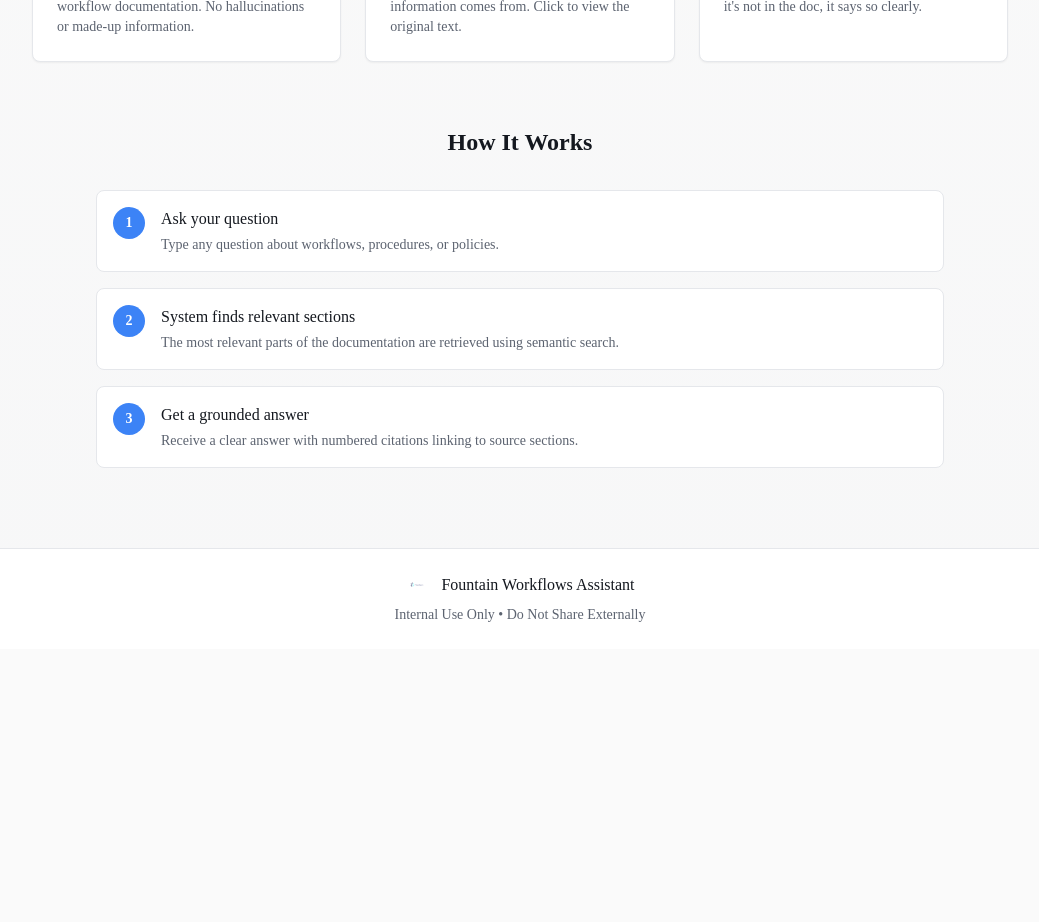
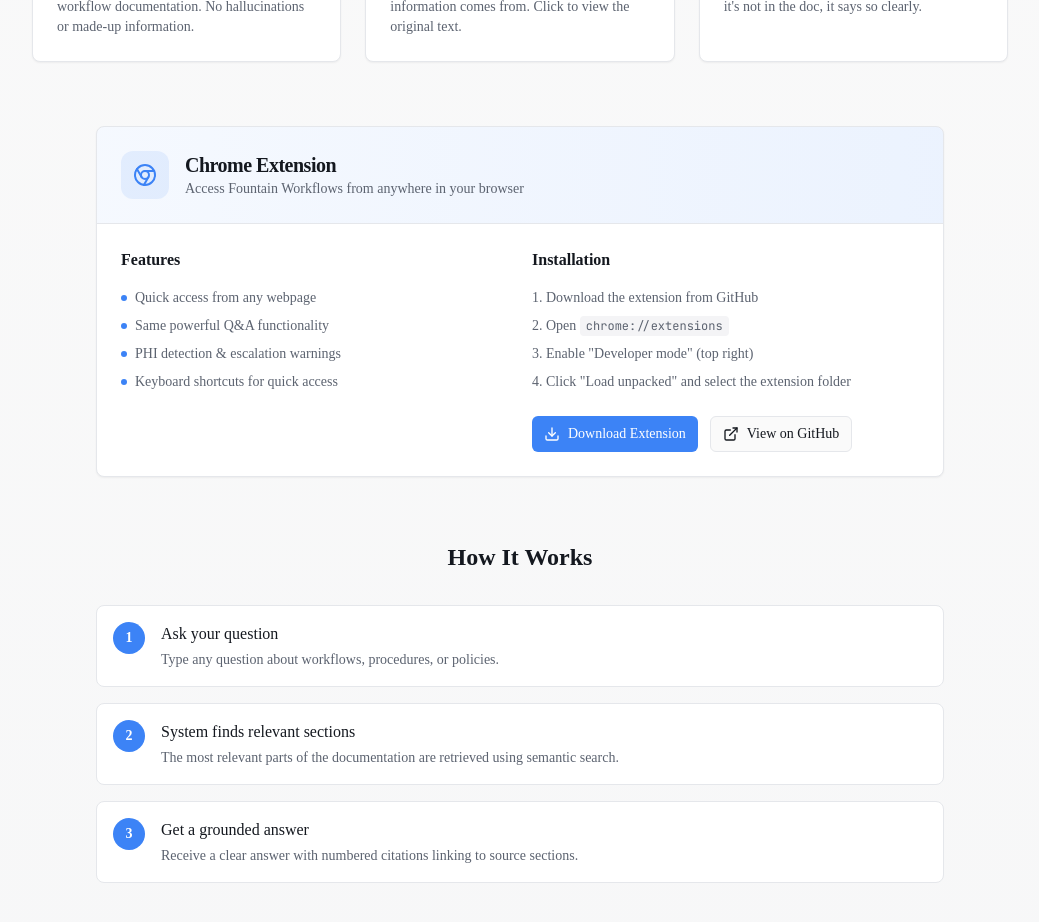
Before and after one commit to draphael123/fountain-ai-bot, a Next.js app: page / in a window 1280 px wide. Shown: the part 840-1762 px from the top of the page, without its empty margins (120-1159 px from the left). Before the commit the page ends 1489 px from the top, so only its background shows below. Built offline with nearby package versions, Linux system fonts and the light colour scheme.

Commit message:
Add Chrome extension section to homepage

```diff
--- a/app/page.tsx
+++ b/app/page.tsx
@@ -2,9 +2,9 @@
 
 import Link from "next/link";
 import Image from "next/image";
-import { ArrowRight, FileText, Shield, MessageSquare, AlertTriangle, Sparkles } from "lucide-react";
+import { ArrowRight, FileText, Shield, MessageSquare, AlertTriangle, Sparkles, Chrome, Download, ExternalLink } from "lucide-react";
 import { Button } from "@/components/ui/button";
-import { Card, CardDescription, CardHeader, CardTitle } from "@/components/ui/card";
+import { Card, CardContent, CardDescription, CardHeader, CardTitle } from "@/components/ui/card";
 import { ThemeToggle } from "@/components/ThemeToggle";
 
 export default function HomePage() {
@@ -126,6 +126,81 @@
         </div>
       </div>
 
+      {/* Chrome Extension Section */}
+      <div className="max-w-4xl mx-auto px-6 pb-16">
+        <Card className="border-border bg-card overflow-hidden animate-fade-in-up" style={{ animationDelay: "0.85s" }}>
+          <CardHeader className="bg-gradient-to-r from-primary/5 to-primary/10 border-b border-border">
+            <div className="flex items-center gap-4">
+              <div className="h-12 w-12 rounded-xl bg-primary/10 flex items-center justify-center">
+                <Chrome className="h-6 w-6 text-primary" />
+              </div>
+              <div>
+                <CardTitle className="text-xl text-foreground">Chrome Extension</CardTitle>
+                <CardDescription>
+                  Access Fountain Workflows from anywhere in your browser
+                </CardDescription>
+              </div>
+            </div>
+          </CardHeader>
+          <CardContent className="pt-6">
+            <div className="grid md:grid-cols-2 gap-6">
+              <div className="space-y-4">
+                <h3 className="font-semibold text-foreground">Features</h3>
+                <ul className="space-y-2 text-sm text-muted-foreground">
+                  <li className="flex items-center gap-2">
+                    <div className="h-1.5 w-1.5 rounded-full bg-primary" />
+                    Quick access from any webpage
+                  </li>
+                  <li className="flex items-center gap-2">
+                    <div className="h-1.5 w-1.5 rounded-full bg-primary" />
+                    Same powerful Q&A functionality
+                  </li>
+                  <li className="flex items-center gap-2">
+                    <div className="h-1.5 w-1.5 rounded-full bg-primary" />
+                    PHI detection & escalation warnings
+                  </li>
+                  <li className="flex items-center gap-2">
+                    <div className="h-1.5 w-1.5 rounded-full bg-primary" />
+                    Keyboard shortcuts for quick access
+                  </li>
+                </ul>
+              </div>
+              <div className="space-y-4">
+                <h3 className="font-semibold text-foreground">Installation</h3>
+                <ol className="space-y-2 text-sm text-muted-foreground list-decimal list-inside">
+                  <li>Download the extension from GitHub</li>
+                  <li>Open <code className="bg-muted px-1.5 py-0.5 rounded text-xs">chrome://extensions</code></li>
+                  <li>Enable &quot;Developer mode&quot; (top right)</li>
+                  <li>Click &quot;Load unpacked&quot; and select the extension folder</li>
+                </ol>
+                <div className="flex gap-3 pt-2">
+                  <a
+                    href="https://github.com/draphael123/fountain-ai-bot/tree/main/extension"
+                    target="_blank"
+                    rel="noopener noreferrer"
+                  >
+                    <Button variant="default" size="sm" className="gap-2">
+                      <Download className="h-4 w-4" />
+                      Download Extension
+                    </Button>
+                  </a>
+                  <a
+                    href="https://github.com/draphael123/fountain-ai-bot"
+                    target="_blank"
+                    rel="noopener noreferrer"
+                  >
+                    <Button variant="outline" size="sm" className="gap-2">
+                      <ExternalLink className="h-4 w-4" />
+                      View on GitHub
+                    </Button>
+                  </a>
+                </div>
+              </div>
+            </div>
+          </CardContent>
+        </Card>
+      </div>
+
       {/* How It Works */}
       <div className="max-w-4xl mx-auto px-6 pb-20">
         <h2 className="text-2xl font-bold text-foreground text-center mb-8 animate-fade-in">
```
